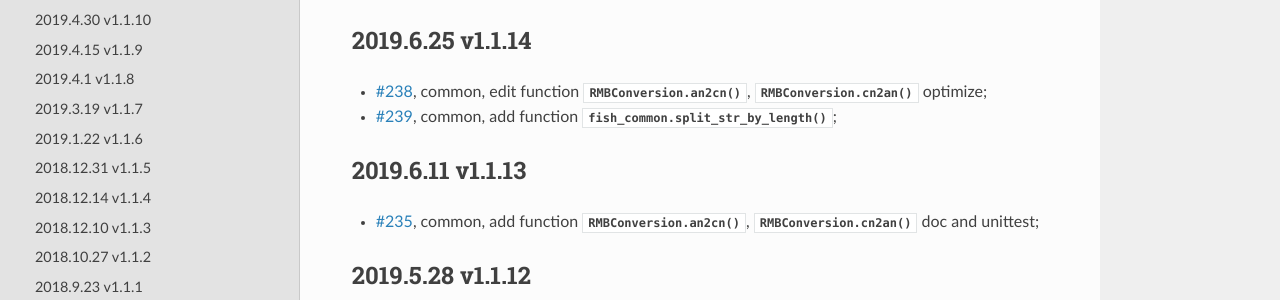
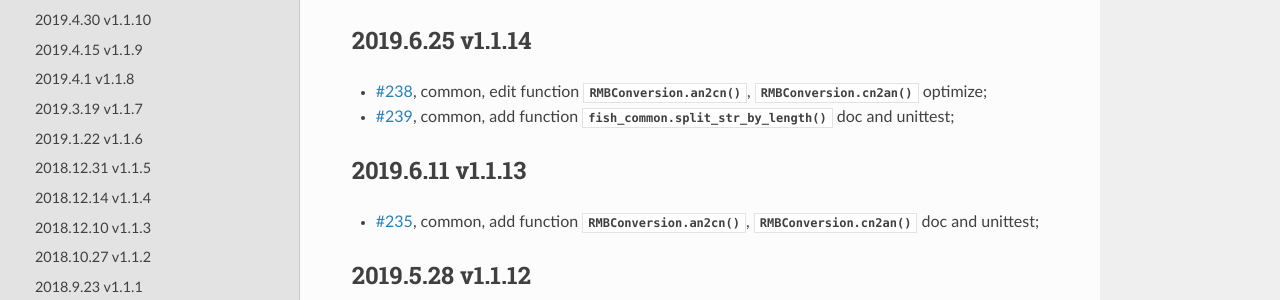
Before and after one commit to chinapnr/fishbase, a Sphinx documentation site: the page built from docs/change_log.rst, in a window 1280 px wide and 900 px high. Shown: the part 144-444 px from the top of the window. Built offline with Sphinx 7.4.7 and the Read the Docs theme 2.0.0, drawn with Linux system fonts in a browser that asks for light colours.

Commit message:
2019.6.25 v1.1.14 update change log

```diff
--- a/docs/change_log.rst
+++ b/docs/change_log.rst
@@ -3,7 +3,7 @@
 2019.6.25 v1.1.14
 ---------------------------
 * `#238 <https://github.com/chinapnr/fishbase/issues/238>`_, common, edit function :meth:`RMBConversion.an2cn`, :meth:`RMBConversion.cn2an` optimize;
-* `#239 <https://github.com/chinapnr/fishbase/issues/239>`_, common, add function :meth:`fish_common.split_str_by_length`;
+* `#239 <https://github.com/chinapnr/fishbase/issues/239>`_, common, add function :meth:`fish_common.split_str_by_length` doc and unittest;
 
 2019.6.11 v1.1.13
 ---------------------------
```
